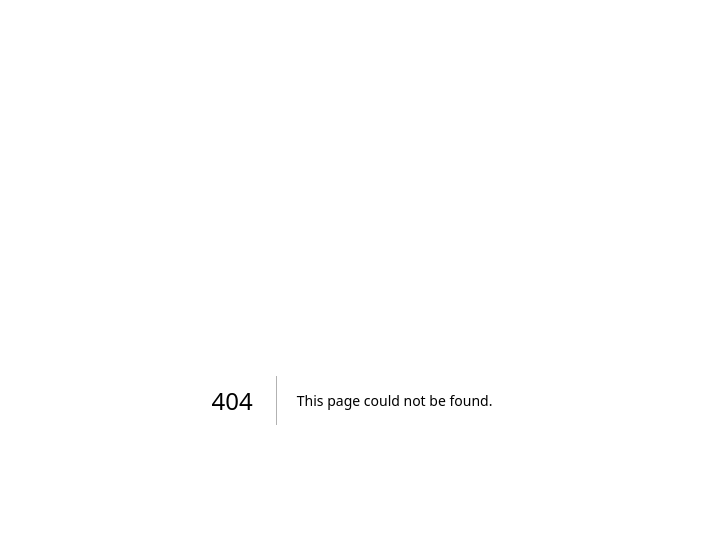
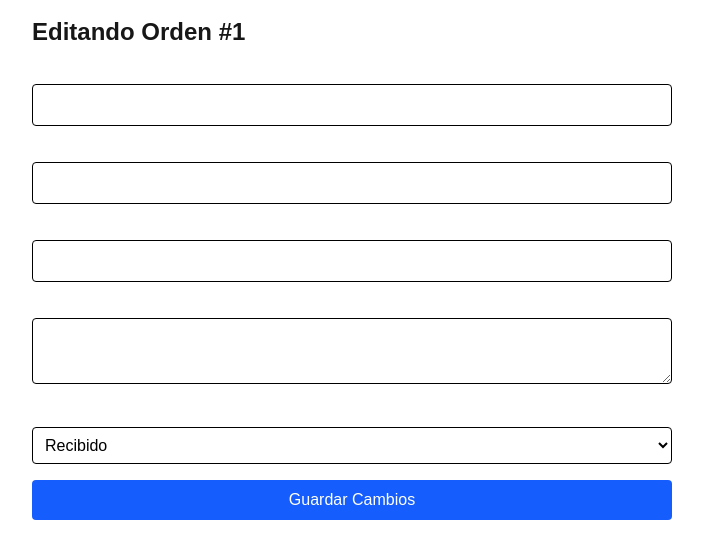
Before and after one commit to ChicoListo/TecnologiaLeon, a Next.js app: page /ordenes/1/editar in a window 1280 px wide. Before the commit this address had no page. Shown: the top 558 px of the page, without its empty margins (288-991 px from the left). Built offline with nearby package versions, Linux system fonts and the light colour scheme; no server answers; the database is empty.

Commit message:
feat: Añadir vista de detalles, edición y búsqueda de órdenes

```diff
--- /dev/null
+++ b/app/ordenes/[id]/editar/page.tsx
@@ -0,0 +1,107 @@
+// app/ordenes/[id]/editar/page.tsx
+'use client'; // Esta página es interactiva, necesita ser un Componente de Cliente
+
+import { supabase } from '@/lib/supabase';
+import { useRouter } from 'next/navigation';
+import { useEffect, useState } from 'react';
+
+// Este type define la estructura de una orden
+type Orden = {
+    nombre_cliente: string;
+    telefono_cliente: string;
+    tipo_equipo: string;
+    marca_modelo: string;
+    numero_serie_imei: string | null;
+    problema_reportado: string;
+    estado_reparacion: string;
+};
+
+export default function EditarOrdenPage({ params }: { params: { id: string } }) {
+    const router = useRouter();
+    const [orden, setOrden] = useState<Partial<Orden>>({});
+    const [isSubmitting, setIsSubmitting] = useState(false);
+    const [isLoading, setIsLoading] = useState(true);
+
+    useEffect(() => {
+        const fetchOrden = async () => {
+            const { data, error } = await supabase
+                .from('ordenes')
+                .select('*')
+                .eq('id', params.id)
+                .single();
+
+            if (data) {
+                setOrden(data);
+            }
+            setIsLoading(false);
+        };
+
+        fetchOrden();
+    }, [params.id]);
+
+    const handleChange = (e: React.ChangeEvent<HTMLInputElement | HTMLTextAreaElement | HTMLSelectElement>) => {
+        const { name, value } = e.target;
+        setOrden(prev => ({ ...prev, [name]: value }));
+    };
+
+    const handleSubmit = async (e: React.FormEvent) => {
+        e.preventDefault();
+        setIsSubmitting(true);
+
+        const { error } = await supabase
+            .from('ordenes')
+            .update(orden)
+            .eq('id', params.id);
+
+        if (error) {
+            alert(`Error actualizando la orden: ${error.message}`);
+        } else {
+            alert('Orden actualizada con éxito!');
+            router.push(`/ordenes/${params.id}`); // Vuelve a la página de detalles
+        }
+        setIsSubmitting(false);
+    };
+
+    if (isLoading) {
+        return <p>Cargando datos de la orden...</p>;
+    }
+
+    return (
+        <div className="max-w-2xl mx-auto p-4">
+            <h1 className="text-2xl font-bold mb-4">Editando Orden #{params.id}</h1>
+            <form onSubmit={handleSubmit} className="space-y-4 text-black">
+                {/* Añade todos los campos del formulario como en 'nueva-orden' pero con 'value={orden.campo || ''}' */}
+                <div>
+                    <label className="block text-sm font-medium text-white">Nombre Cliente</label>
+                    <input type="text" name="nombre_cliente" value={orden.nombre_cliente || ''} onChange={handleChange} className="w-full p-2 border rounded" />
+                </div>
+                <div>
+                    <label className="block text-sm font-medium text-white">Teléfono</label>
+                    <input type="text" name="telefono_cliente" value={orden.telefono_cliente || ''} onChange={handleChange} className="w-full p-2 border rounded" />
+                </div>
+                <div>
+                    <label className="block text-sm font-medium text-white">Marca y Modelo</label>
+                    <input type="text" name="marca_modelo" value={orden.marca_modelo || ''} onChange={handleChange} className="w-full p-2 border rounded" />
+                </div>
+                <div>
+                    <label className="block text-sm font-medium text-white">Problema Reportado</label>
+                    <textarea name="problema_reportado" value={orden.problema_reportado || ''} onChange={handleChange} className="w-full p-2 border rounded" />
+                </div>
+                <div>
+                    <label className="block text-sm font-medium text-white">Estado de la Reparación</label>
+                    <select name="estado_reparacion" value={orden.estado_reparacion || ''} onChange={handleChange} className="w-full p-2 border rounded">
+                        <option value="Recibido">Recibido</option>
+                        <option value="En diagnóstico">En diagnóstico</option>
+                        <option value="Esperando repuesto">Esperando repuesto</option>
+                        <option value="En reparación">En reparación</option>
+                        <option value="Listo para entrega">Listo para entrega</option>
+                        <option value="Entregado">Entregado</option>
+                    </select>
+                </div>
+                <button type="submit" disabled={isSubmitting} className="w-full bg-blue-600 text-white p-2 rounded hover:bg-blue-700 disabled:bg-gray-400">
+                    {isSubmitting ? 'Guardando cambios...' : 'Guardar Cambios'}
+                </button>
+            </form>
+        </div>
+    );
+}
--- /dev/null
+++ b/app/ordenes/[id]/page.tsx
@@ -0,0 +1,76 @@
+// app/ordenes/[id]/page.tsx (versión mejorada con shadcn/ui)
+import { supabase } from '@/lib/supabase';
+import Link from 'next/link';
+import { Button } from '@/components/ui/button';
+import { Card, CardContent, CardHeader, CardTitle, CardDescription } from '@/components/ui/card';
+
+export const dynamic = 'force-dynamic';
+
+export default async function OrdenDetallesPage({ params }: { params: { id: string } }) {
+    const { data: orden, error } = await supabase.from('ordenes').select('*').eq('id', params.id).single();
+
+    if (error || !orden) return <p className="text-red-500">Error: No se pudo encontrar la orden.</p>;
+
+    return (
+        <div className="container mx-auto p-4 md:p-8">
+            <Card>
+                <CardHeader>
+                    <div className="flex flex-col md:flex-row justify-between md:items-center">
+                        <div>
+                            <CardTitle className="text-2xl md:text-3xl">Orden de Reparación #{orden.id}</CardTitle>
+                            <CardDescription>Detalles completos del cliente y el equipo.</CardDescription>
+                        </div>
+                        <Link href={`/ordenes/${orden.id}/editar`} className="mt-4 md:mt-0">
+                            <Button>Editar Orden</Button>
+                        </Link>
+                    </div>
+                </CardHeader>
+                <CardContent>
+                    <div className="grid grid-cols-1 md:grid-cols-2 gap-8">
+                        <div className="space-y-4">
+                            <h3 className="text-lg font-semibold text-foreground">Información del Cliente</h3>
+                            <p><strong className="text-muted-foreground">Cliente:</strong> {orden.nombre_cliente}</p>
+                            <p><strong className="text-muted-foreground">Teléfono:</strong> {orden.telefono_cliente}</p>
+                            <hr />
+                            <h3 className="text-lg font-semibold text-foreground">Información del Equipo</h3>
+                            <p><strong className="text-muted-foreground">Equipo:</strong> {orden.tipo_equipo}</p>
+                            <p><strong className="text-muted-foreground">Marca y Modelo:</strong> {orden.marca_modelo}</p>
+                            <p><strong className="text-muted-foreground">IMEI / N° Serie:</strong> {orden.numero_serie_imei}</p>
+                        </div>
+                        <div className="space-y-4">
+                            <h3 className="text-lg font-semibold text-foreground">Estado de la Reparación</h3>
+                            <div>
+                                <strong className="text-muted-foreground">Estado: </strong>
+                                <span className="ml-2 bg-primary/20 text-primary-foreground py-1 px-3 rounded-full text-sm">
+                                    {orden.estado_reparacion}
+                                </span>
+                            </div>
+                            <div className="space-y-2">
+                                <p className="font-semibold text-muted-foreground">Problema Reportado:</p>
+                                <p className="bg-muted p-3 rounded-md text-sm">{orden.problema_reportado}</p>
+                            </div>
+                            <p><strong className="text-muted-foreground">Accesorios:</strong> {orden.accesorios_entregados || 'Ninguno'}</p>
+                        </div>
+                    </div>
+                    {orden.fotos_url && orden.fotos_url.length > 0 && (
+                        <div className="mt-8">
+                            <h3 className="text-lg font-semibold text-foreground mb-4">Fotos Adjuntas</h3>
+                            <div className="flex flex-wrap gap-4">
+                                {orden.fotos_url.map((url: string, index: number) => (
+                                    <a key={index} href={url} target="_blank" rel="noopener noreferrer">
+                                        <img src={url} alt={`Foto ${index + 1}`} className="w-32 h-32 md:w-40 md:h-40 object-cover rounded-lg border hover:scale-105 transition-transform" />
+                                    </a>
+                                ))}
+                            </div>
+                        </div>
+                    )}
+                </CardContent>
+            </Card>
+            <div className="mt-6">
+                <Link href="/">
+                    <Button variant="outline">&larr; Volver al Dashboard</Button>
+                </Link>
+            </div>
+        </div>
+    );
+}
--- a/app/page.tsx
+++ b/app/page.tsx
@@ -1,16 +1,25 @@
 // app/page.tsx
 import { supabase } from '@/lib/supabase';
 import Link from 'next/link';
+
 export const dynamic = 'force-dynamic';
 
-// Esta página es un Componente de Servidor, se ejecuta en el servidor.
-export default async function DashboardPage() {
+export default async function DashboardPage({ searchParams }: { searchParams: { q?: string } }) {
+  const query = searchParams.q;
 
-  // 1. Obtener los datos directamente desde la base de datos
-  const { data: ordenes, error } = await supabase
+  let supabaseQuery = supabase
     .from('ordenes')
-    .select('*') // Selecciona todas las columnas
-    .order('created_at', { ascending: false }); // Muestra las más nuevas primero
+    .select('*')
+    .order('created_at', { ascending: false });
+
+  // Si hay una consulta de búsqueda, añadimos el filtro
+  if (query) {
+    supabaseQuery = supabaseQuery.or(
+      `nombre_cliente.ilike.%${query}%,marca_modelo.ilike.%${query}%,numero_serie_imei.ilike.%${query}%`
+    );
+  }
+
+  const { data: ordenes, error } = await supabaseQuery;
 
   if (error) {
     return <p className="text-red-500">Error al cargar las órdenes: {error.message}</p>;
@@ -25,30 +34,39 @@ export default async function DashboardPage() {
         </Link>
       </div>
 
-      {/* 2. Mostrar los datos en una tabla */}
+      {/* Formulario de Búsqueda */}
+      <div className="mb-4">
+        <form method="GET" action="/">
+          <input
+            type="search"
+            name="q"
+            defaultValue={query || ''}
+            placeholder="Buscar por cliente, modelo, IMEI..."
+            className="w-full p-2 border rounded text-black"
+          />
+        </form>
+      </div>
+
+      {/* El resto de la página es igual... */}
       <div className="overflow-x-auto">
         <table className="min-w-full bg-white border">
           <thead className="bg-gray-800 text-white">
-            <tr>
-              <th className="py-2 px-4">Orden #</th>
-              <th className="py-2 px-4">Cliente</th>
-              <th className="py-2 px-4">Equipo</th>
-              <th className="py-2 px-4">Estado</th>
-            </tr>
+            {/* ... encabezados de la tabla ... */}
           </thead>
           <tbody>
-            {ordenes.map((orden) => (
-              <tr key={orden.id} className="border-t text-black text-center hover:bg-gray-100">
-                <td className="py-2 px-4">{orden.id}</td>
-                <td className="py-2 px-4">{orden.nombre_cliente}</td>
-                <td className="py-2 px-4">{orden.marca_modelo}</td>
-                <td className="py-2 px-4">
-                  <span className="bg-yellow-200 text-yellow-800 py-1 px-3 rounded-full text-xs">
-                    {orden.estado_reparacion}
-                  </span>
+            {ordenes && ordenes.length > 0 ? (
+              ordenes.map((orden) => (
+                <Link legacyBehavior key={orden.id} href={`/ordenes/${orden.id}`} passHref>
+                  {/* ... contenido de la fila de la tabla ... */}
+                </Link>
+              ))
+            ) : (
+              <tr>
+                <td colSpan={4} className="text-center py-4 text-black">
+                  {query ? `No se encontraron resultados para "${query}"` : 'No hay órdenes registradas.'}
                 </td>
               </tr>
-            ))}
+            )}
           </tbody>
         </table>
       </div>
```
